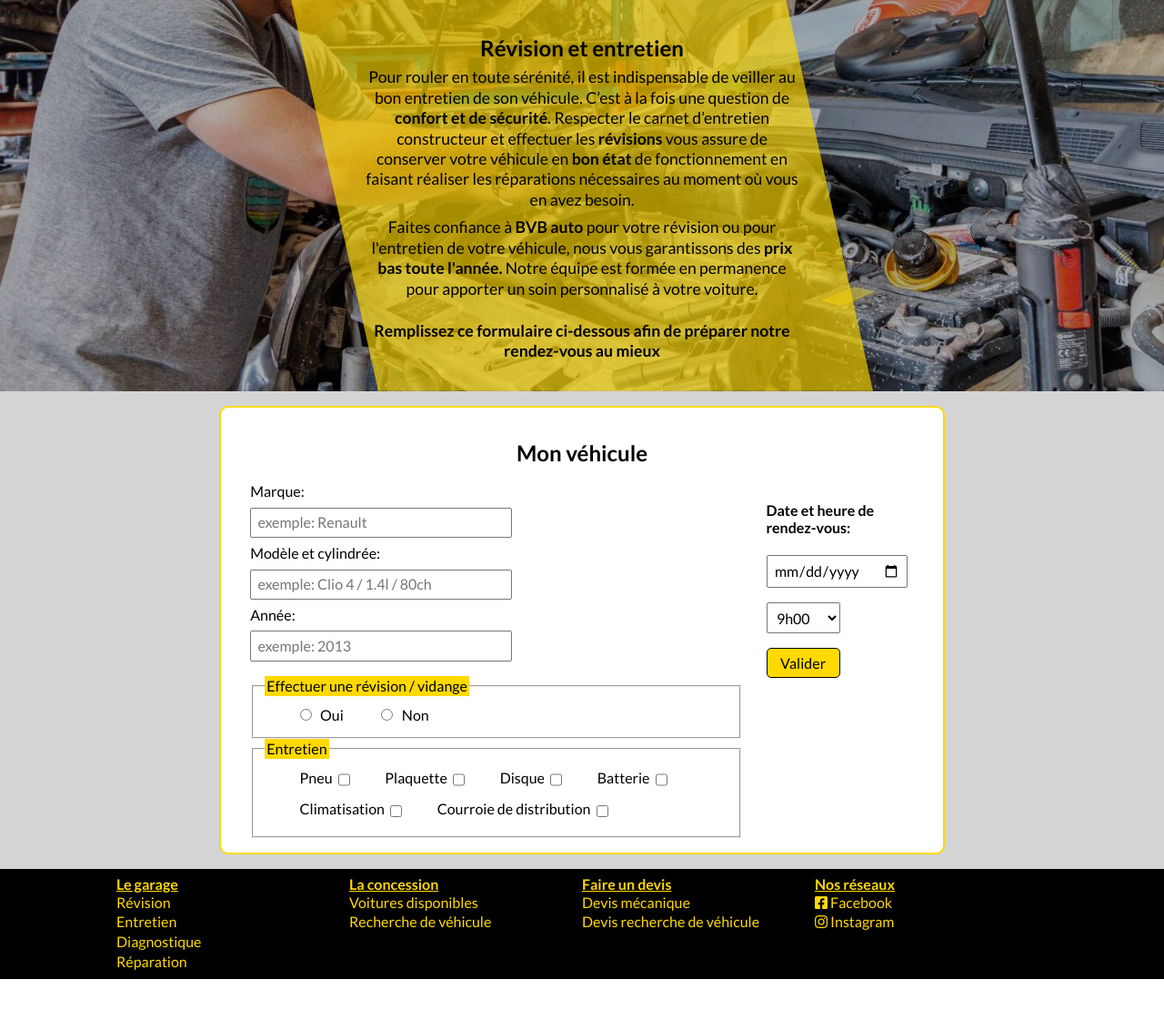
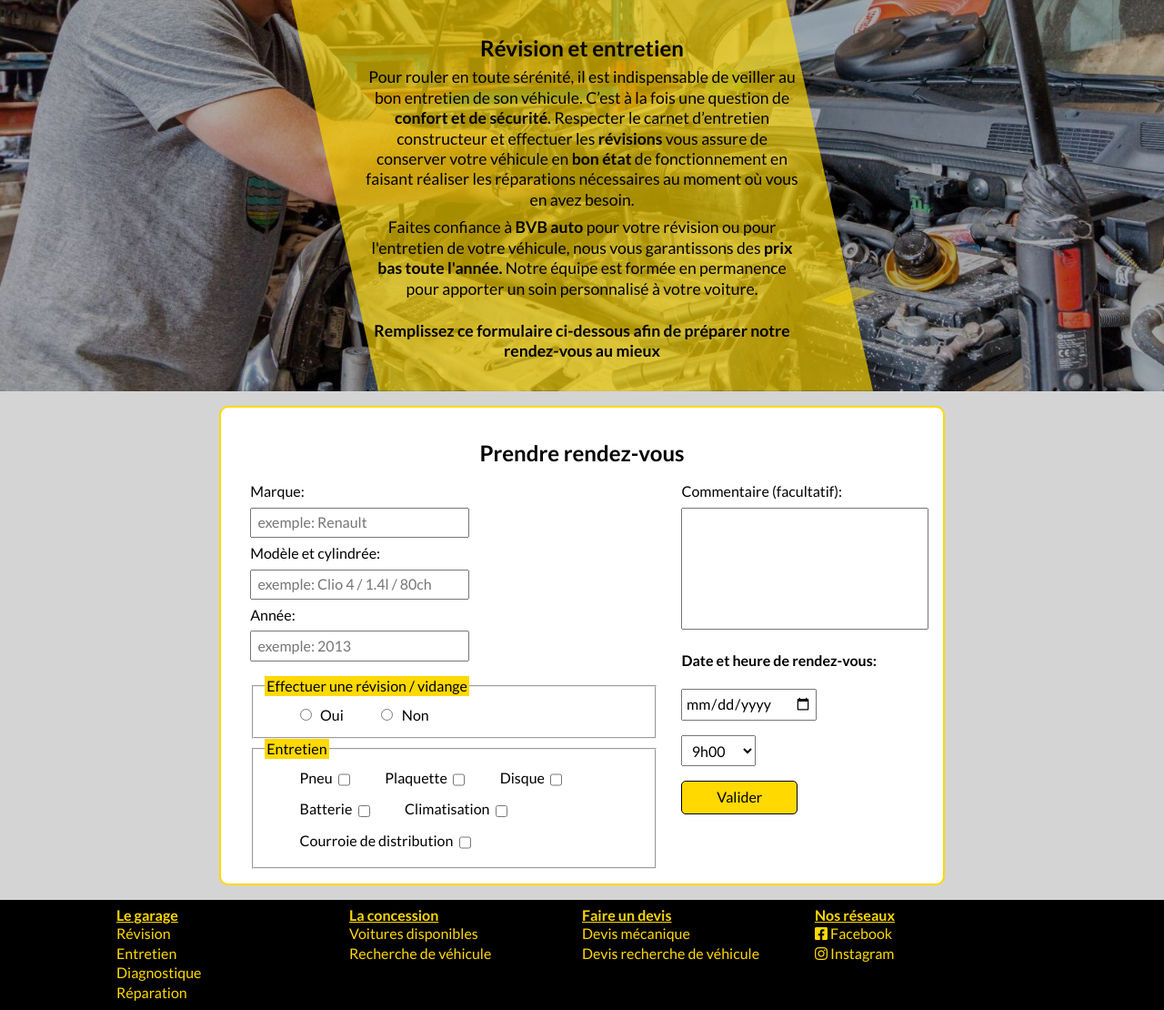
Before and after one commit to antorocca/garage_bvb, a PHP site: page /maintenance.php in a window 1280 px wide. Shown: the part 163-1273 px from the top of the page at 91% size. Before the commit the page ends 1239 px from the top, so only its background shows below. Run offline with PHP 8.4, Linux system fonts and the light colour scheme.

Commit message:
17/12
des trucs

```diff
--- a/assets/css/style.css
+++ b/assets/css/style.css
@@ -799,9 +799,16 @@ header>nav>a:hover{
     margin-left:2vw;
     width:35%;
 }
-.meca-info>form>div:last-child>input:last-child{
+.meca-info>form>div:last-child>textarea{
+    margin-top:1vh;
+    resize:none;
+}
+.meca-info>form>div:last-child>input[type="date"]{/*input date*/
+    padding:0.7vh 0.2vw;
+}
+.meca-info>form>div:last-child>input:last-child{/*input submit*/
     width:50%;
-    padding:0.8vh 0;
+    padding:1vh 0;
     background:var(--base-yellow);
     border:1px solid black;
     border-radius:5px;
@@ -811,8 +818,9 @@ header>nav>a:hover{
 .meca-info>form>div:last-child>select{
     padding:0.7vh 0.5vw;
     display:block;
-    margin-bottom:2vh;
+    margin:2vh 0;
 }
+
 /***************SUCCESS.PHP***************/
 .suc-cont{
     width:70%;
@@ -828,11 +836,11 @@ header>nav>a:hover{
 .suc-cont>p{
     margin-top:5vh;
 }
-.suc-cont>img{
+.suc-cont>article>img{
     width: 10%;
     padding: 6vh 0 4vh 0;
 }
-.suc-cont>a{
+.suc-cont>article>a{
     display:block;
     margin-bottom:3vh;
 }
@@ -979,7 +987,6 @@ header>nav>a:hover{
     border-radius:5px;
     border:none;
     padding:1.5vh 0;
-
 }
 /***************FOOTER.PHP***************/
 footer{
--- a/function/rdv.php
+++ b/function/rdv.php
@@ -8,6 +8,7 @@ class Rdv{
 
         if(isset($_POST['sbmt'])){
             /*car's info*/
+            $user = $_SESSION['id'];
             $brand = htmlspecialchars($_POST['brand']);
             $model = htmlspecialchars($_POST['model']);
             $year = htmlspecialchars($_POST['year']);
@@ -47,6 +48,7 @@ class Rdv{
             /*appointment hour*/
             $date = htmlspecialchars($_POST['date']);
             $hour = htmlspecialchars($_POST['hour']);
+            $comment = htmlspecialchars($_POST['commentary']);
 
 
             if(!empty($brand) && !empty($model) && !empty($year)){//must have brand...
@@ -60,10 +62,10 @@ class Rdv{
 
                     if($count === 0){
                         //insert in DB
-                        $insert = $bdd->prepare('INSERT INTO rdv(brand, model, `year`, `service`, `type`, `date`, hour) VALUES(?, ?, ?, ?, ?, ?, ?) ');
-                        $insert ->execute([$brand, $model, $year, $revision, $typeS, $date, $hour]);
+                        $insert = $bdd->prepare('INSERT INTO rdv(idUser, brand, model, `year`, `service`, `type`, `date`, hour, commentary) VALUES(?, ?, ?, ?, ?, ?, ?, ?, ?)');
+                        $insert ->execute([$user, $brand, $model, $year, $revision, $typeS, $date, $hour, $comment]);
 
-                        header('Location: success.php');
+                        header('Location: success.php?id=' . $_SESSION['id'] . '');
                     }
                     else{
                         static::$error = "La date de rendez-vous n'est pas disponible";
--- a/maintenance.php
+++ b/maintenance.php
@@ -20,7 +20,7 @@ include('include/header.php');
     </div>
 </section>
 <section class="meca-info">
-    <h2 class="cen-tit">Mon véhicule</h2>
+    <h2 class="cen-tit">Prendre rendez-vous</h2>
     <form action="" method="post">
         <div>
             <label for="">Marque: </label>
@@ -57,6 +57,8 @@ include('include/header.php');
             </fieldset>
         </div>
         <div>
+            <label>Commentaire (facultatif):</label>
+                <textarea name="commentary" cols="30" rows="7"></textarea>
             <h4>Date et heure de rendez-vous:</h4>
             <input type="date" name="date">
             <select name="hour">
```
Also changed, not shown: success.php (+23 -3 lines).
